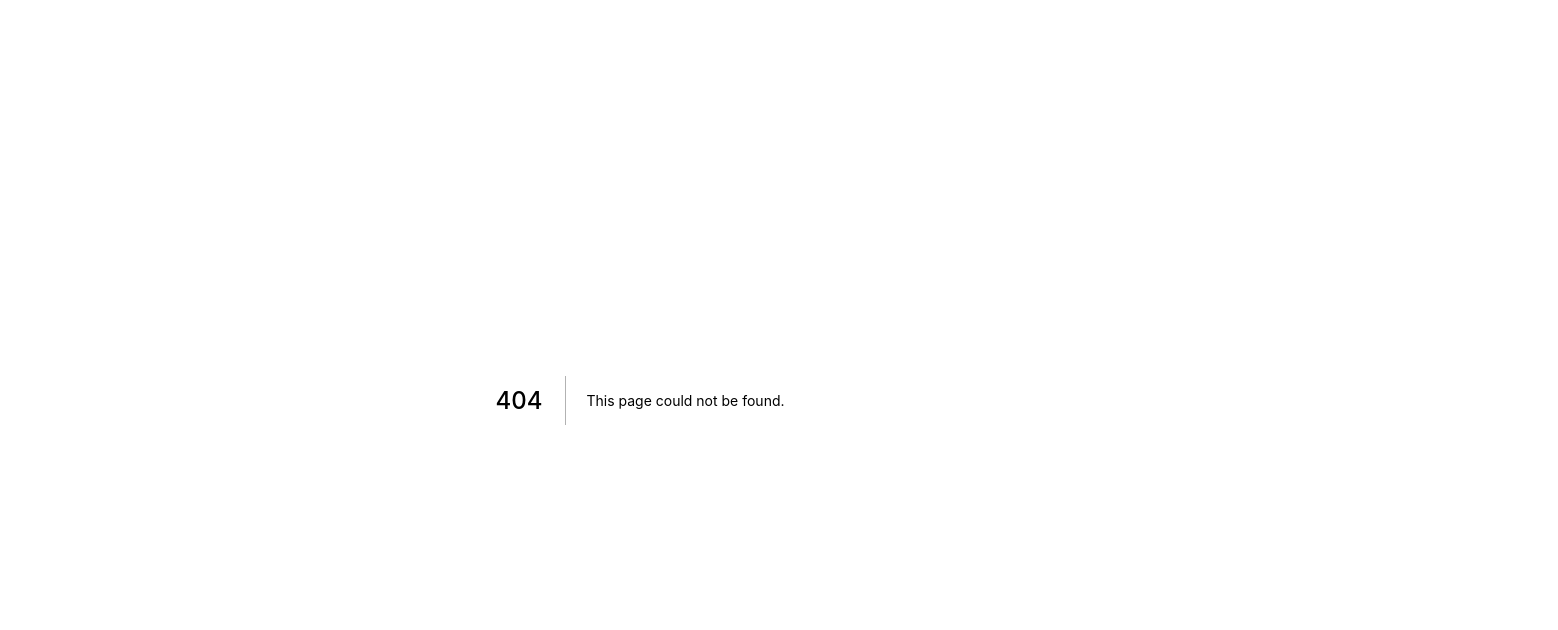
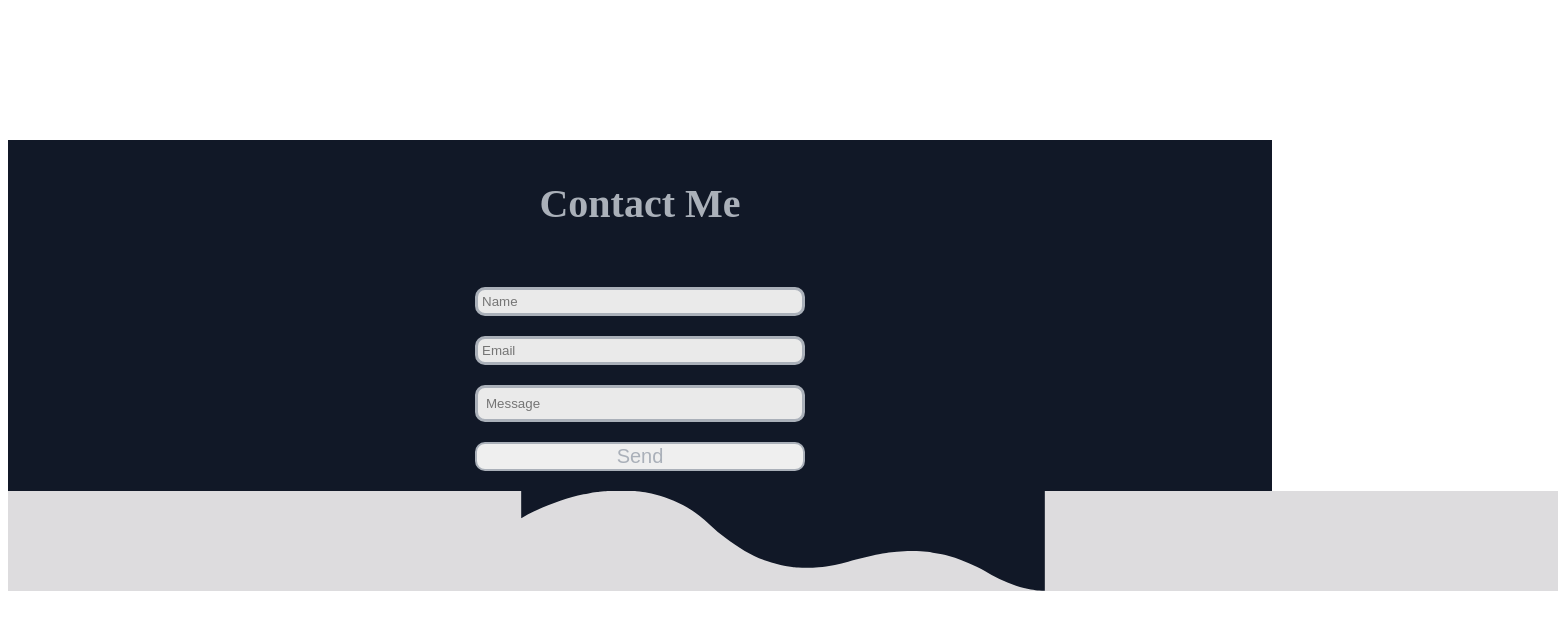
Before and after one commit to eliferkln/Web-Ar-Museum, a Next.js app: page /contact in a window 1280 px wide. Before the commit this address had no page. Shown: the top 630 px of the page, 1558 px wide, since content can reach past the window. Built offline with nearby package versions, Linux system fonts and the light colour scheme.

Commit message:
feat: contact me ui

```diff
--- a/data.json
+++ b/data.json
@@ -19,6 +19,7 @@
   "project": {
     "name": "AR Gallery "
   },
+
   "models": [
     {
       "name": "Green Cube",
--- a/package.json
+++ b/package.json
@@ -18,7 +18,9 @@
     "next": "12.1.4",
     "react": "18.0.0",
     "react-dom": "18.0.0",
-    "react-icons": "^4.3.1"
+    "react-hot-toast": "^2.4.0",
+    "react-icons": "^4.3.1",
+    "react-toastify": "^9.1.1"
   },
   "devDependencies": {
     "@types/node": "17.0.23",
--- /dev/null
+++ b/pages/contact/index.tsx
@@ -0,0 +1,102 @@
+import React from "react";
+import toast, { Toaster } from "react-hot-toast";
+
+function index() {
+  function send() {
+    toast.success("Success Send !", {
+      position: "top-center",
+    });
+  }
+  return (
+    <>
+      {" "}
+      <div
+        style={{
+          backgroundColor: "#111827",
+          display: "flex",
+          alignItems: "center",
+          justifyContent: "center",
+          flexDirection: "column",
+          marginTop: "140px",
+        }}
+      >
+        <h3
+          style={{
+            fontSize: "40px",
+            color: "#aab0b9",
+          }}
+        >
+          {" "}
+          Contact Me{" "}
+        </h3>
+        <div
+          style={{
+            display: "flex",
+            flexDirection: "column",
+            width: "350px",
+            margin: "10px",
+          }}
+        >
+          <input
+            type="text"
+            placeholder="Name"
+            style={{
+              border: "3px solid #aab0b9",
+              borderRadius: "10px",
+              margin: "10px",
+              padding: "4px",
+              backgroundColor: "#eaeaea",
+            }}
+          />
+          <input
+            type="text"
+            placeholder="Email"
+            style={{
+              border: "3px solid #aab0b9",
+              borderRadius: "10px",
+              margin: "10px",
+              padding: "4px",
+              backgroundColor: "#eaeaea",
+            }}
+          />
+          <input
+            type="text"
+            placeholder="Message"
+            style={{
+              border: "3px solid #aab0b9",
+              borderRadius: "10px",
+              margin: "10px",
+              backgroundColor: "#eaeaea",
+              padding: "8px",
+            }}
+          />
+          <button
+            style={{
+              color: "#aab0b9",
+              fontSize: "20px",
+              border: "2px solid #aab0b9",
+              borderRadius: "10px",
+              margin: "10px",
+            }}
+            onClick={send}
+          >
+            Send
+          </button>
+          <Toaster />
+        </div>
+      </div>
+      <img
+        src="images/footer-curve.svg"
+        alt="Footer"
+        className="w-full bg"
+        loading="lazy"
+        height={100}
+        role="presentation"
+        width={1550}
+        style={{ backgroundColor: "#dddcde" }}
+      />
+    </>
+  );
+}
+
+export default index;
--- a/styles/globals.css
+++ b/styles/globals.css
@@ -4,17 +4,7 @@ body {
   margin: 0;
   font-family: -apple-system, BlinkMacSystemFont, Segoe UI, Roboto, Oxygen,
     Ubuntu, Cantarell, Fira Sans, Droid Sans, Helvetica Neue, sans-serif;
-}
-
-*,
-*:before,
-*:after {
-  box-sizing: inherit;
-  margin: 0;
-  padding: 0;
-  -webkit-touch-callout: none;
-  -webkit-tap-highlight-color: rgba(0, 0, 0, 0);
-  -webkit-tap-highlight-color: transparent;
+  background-color: #111827;
 }
 
 a {
```
Also changed, not shown: pages/index.tsx (+12 -0 lines), 1 other file (tests, documents, lock files or other folders).
